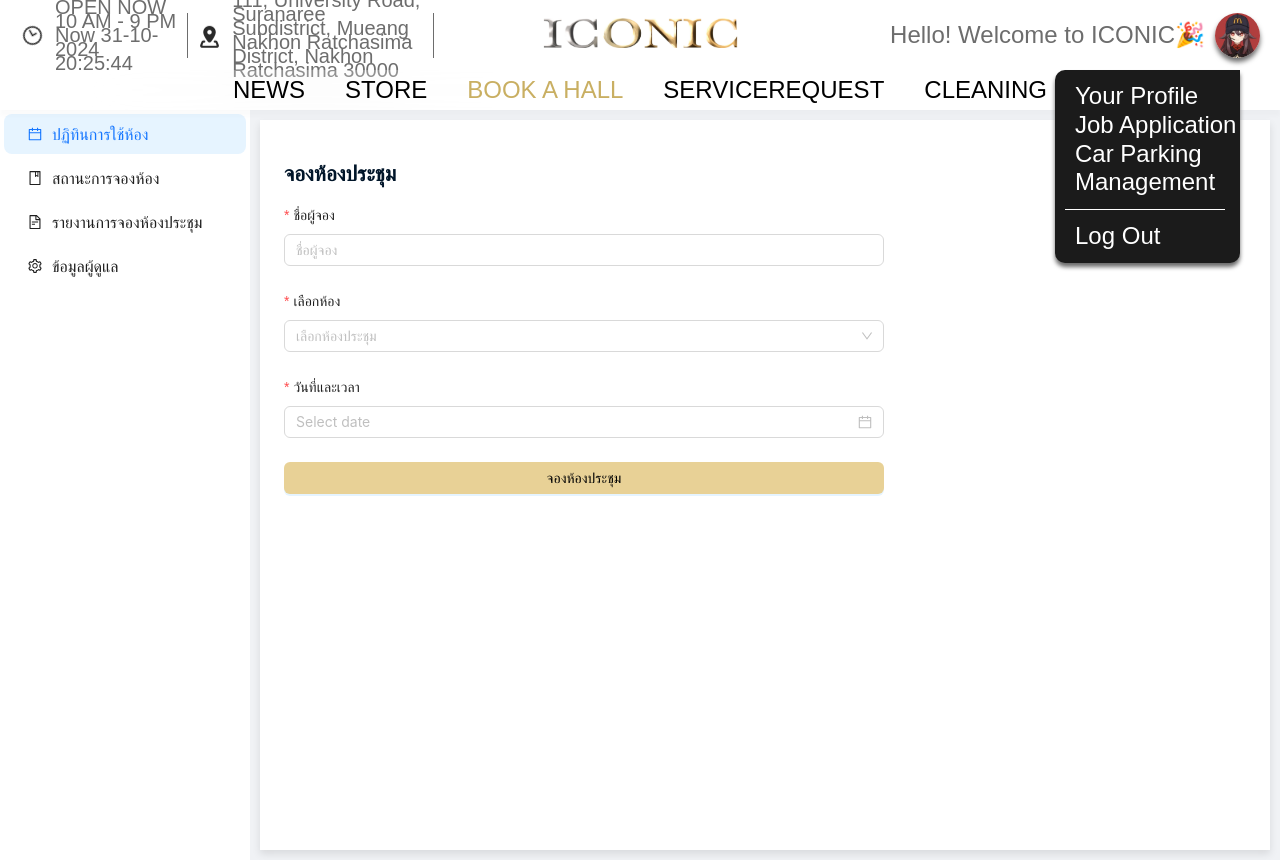
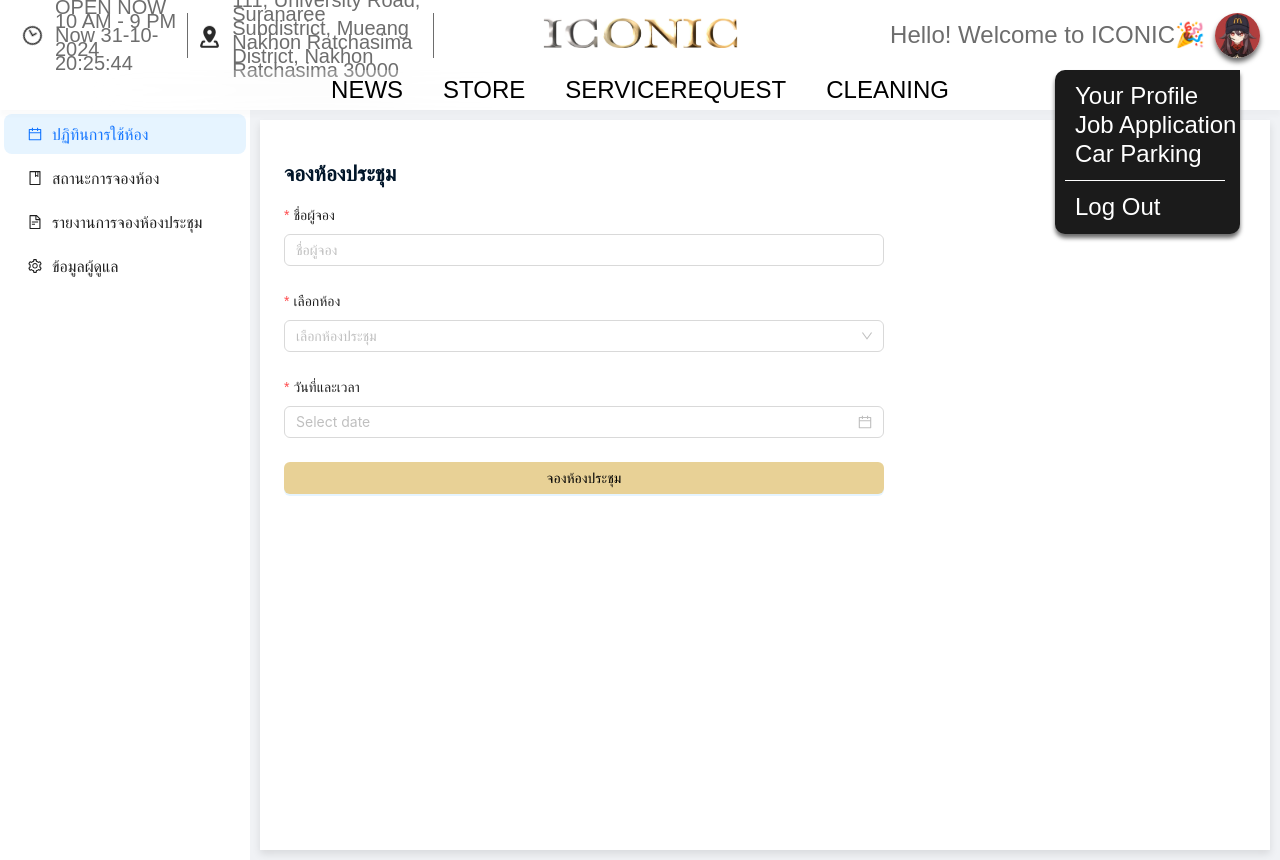
Before and after one commit to NobpasinTumdee/ShoppingMall, a React (Vite) app in the folder frontend/: page /Hall in a window 1280 px wide. Both pictures are taken after a click on the picture 1237 px from the left and 35 px from the top of the page. Built offline with nearby package versions, Linux system fonts and the light colour scheme; a web font is replaced by a local one.

Commit message:
กำหนดให้ถ้า login  user : "Admin" pass : "1" เท่านั้นถึงจะเห็นเมนู Hall และ Management

```diff
--- a/frontend/src/Page/Component/NavBar.css
+++ b/frontend/src/Page/Component/NavBar.css
@@ -308,7 +308,7 @@
 .ProfileContaner{
     position: fixed;
     text-align: center;
-    top: 100px;
+    top: 10%;
     right: 20px;
     width: 500px;
     height: 700px;
@@ -320,13 +320,13 @@
 }
 @keyframes ProfileContaner{
     0%{
-        top: 100px;
+        top: 10%;
         right: -500px;
     }80%{
-        top: 100px;
+        top: 10%;
         right: 50px;
     }100%{
-        top: 100px;
+        top: 10%;
         right: 20px;
     }
 }
--- a/frontend/src/Page/Component/NavBar.tsx
+++ b/frontend/src/Page/Component/NavBar.tsx
@@ -152,7 +152,9 @@ export const NavBar: React.FC = () => {
                                 <a onClick={OpenProfile} ><p className='dropboxMenuP'>Your Profile</p></a>
                                 <a href="" ><p className='dropboxMenuP'>Job Application</p></a>
                                 <a href="" ><p className='dropboxMenuP'>Car Parking</p></a>
-                                <a href="/Admin" ><p className='dropboxMenuP'>Management</p></a>
+                                {user?.Status === 'Admin' &&
+                                    <a href="/Admin" ><p className='dropboxMenuP'>Management</p></a>
+                                }
                                 <div className='lineMenu'></div>
                                 <p className='dropboxMenuP' onClick={Logout}>Log Out</p>
                             </div>
@@ -164,7 +166,9 @@ export const NavBar: React.FC = () => {
                     <div>
                         <a href="/Main" ><span className={`MenuHover ${location.pathname === "/Main" ? "active" : ""}`}>NEWS</span></a>
                         <a href="/Store" ><span className={`MenuHover ${location.pathname === "/Store" ? "active" : ""}`}>STORE</span></a>
-                        <a href="/Hall" ><span className={`MenuHover ${location.pathname === "/Hall" ? "active" : ""}`}>BOOK A HALL</span></a>
+                        {user?.Status === 'Admin' &&
+                            <a href="/Hall" ><span className={`MenuHover ${location.pathname === "/Hall" ? "active" : ""}`}>BOOK A HALL</span></a>
+                        }
                         <a href="#" ><span className='MenuHover'>SERVICEREQUEST</span></a>
                         <a href="#" ><span className='MenuHover'>CLEANING</span></a>
                     </div>
```
Also changed, not shown: 1 other file (tests, documents, lock files or other folders).
